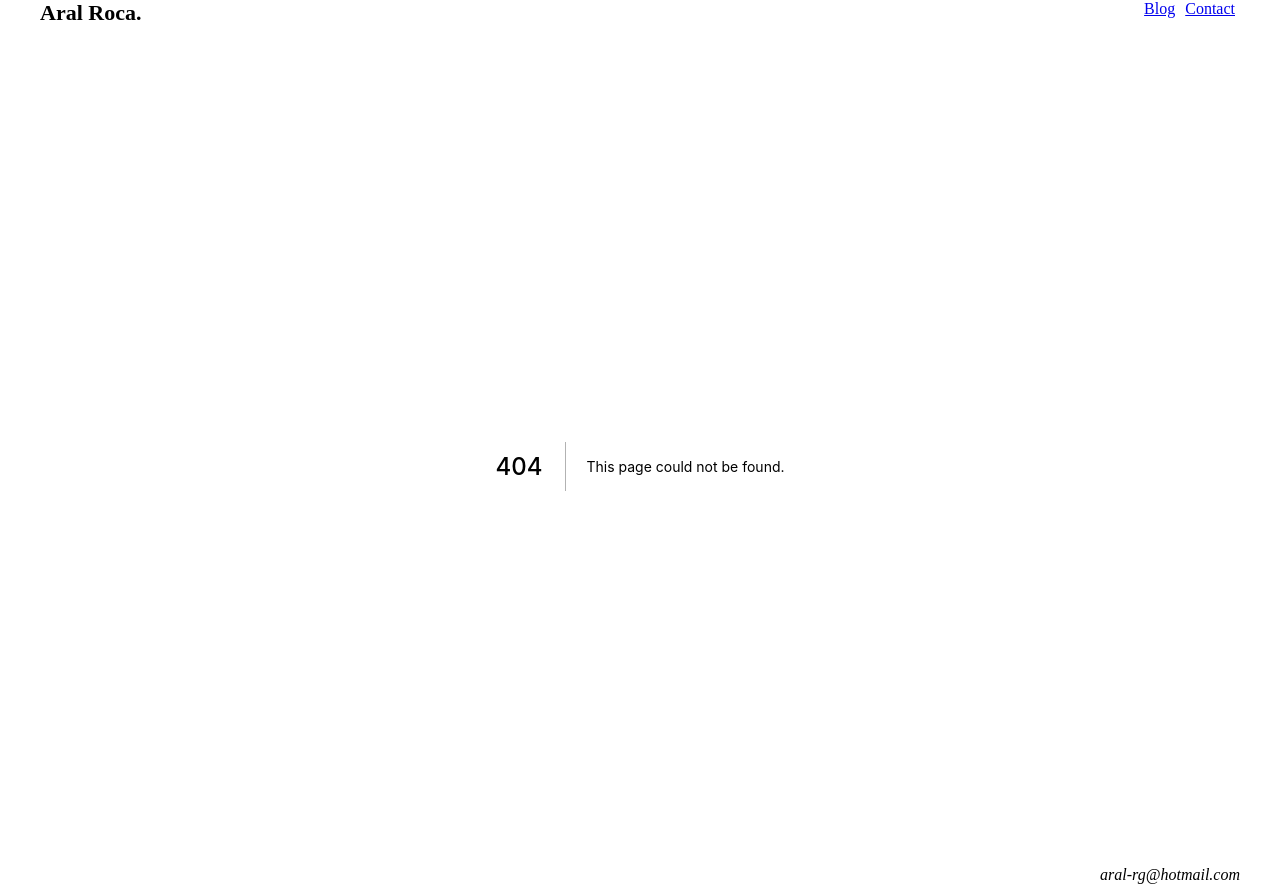
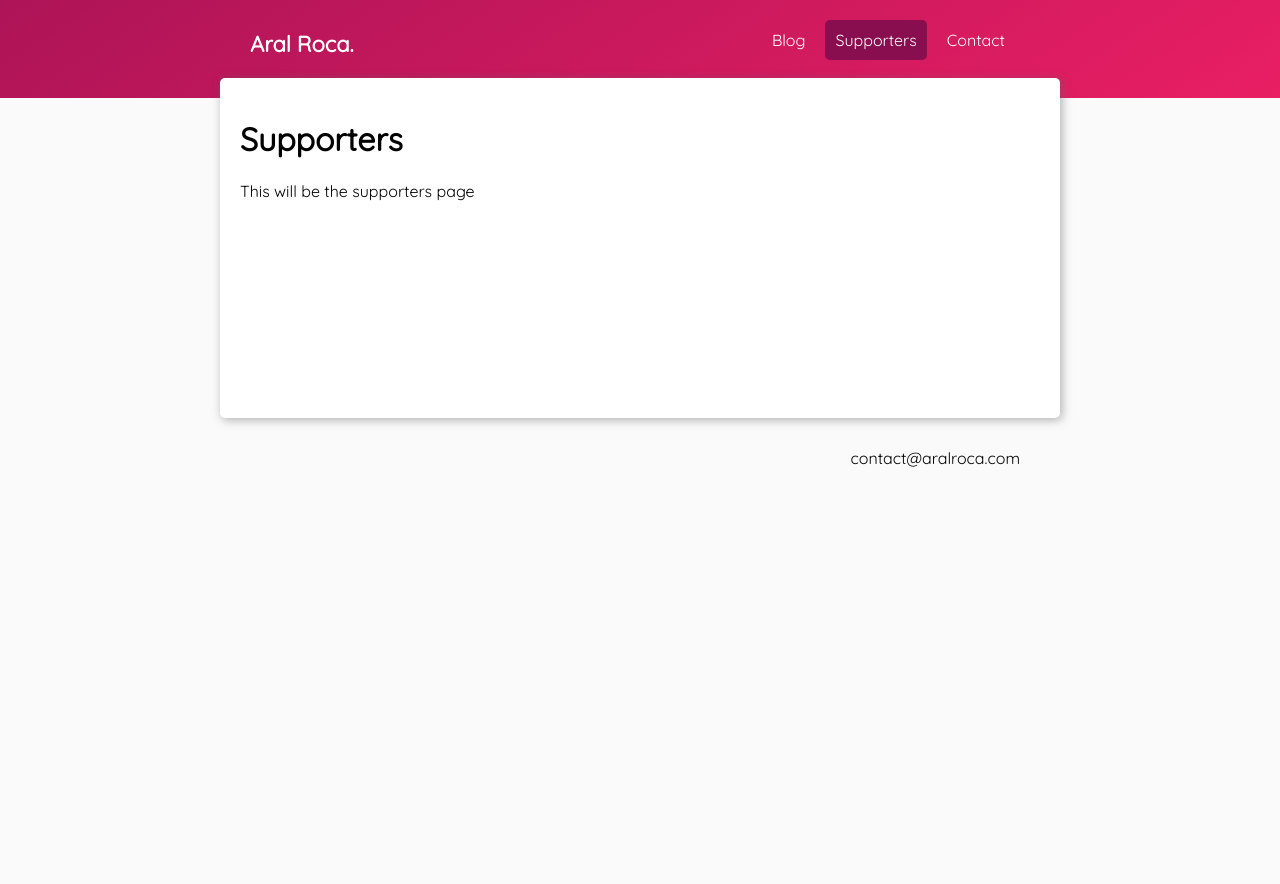
Before and after one commit to aralroca/aralroca.com, a Next.js app: page /supporters in a window 1280 px wide. Before the commit this address had no page. After the commit the page ends 800 px from the top, so only its background shows below. Built offline with nearby package versions, Linux system fonts and the light colour scheme.

Commit message:
Improve layout and add timeToRead

```diff
--- a/package.json
+++ b/package.json
@@ -17,7 +17,8 @@
     "preact-render-to-string": "5.1.6",
     "react": "github:preact-compat/react#1.0.0",
     "react-dom": "github:preact-compat/react-dom#1.0.0",
-    "react-ssr-prepass": "npm:preact-ssr-prepass@1.0.1"
+    "react-ssr-prepass": "npm:preact-ssr-prepass@1.0.1",
+    "reading-time": "1.2.0"
   },
   "devDependencies": {
     "husky": "4.2.5",
--- a/pages/_app.js
+++ b/pages/_app.js
@@ -1,17 +1,14 @@
 import Link from 'next/link'
-import Head from 'next/head'
+import { useRouter } from 'next/router'
 
 import '../styles/main.css'
 
 export default function Layout({ Component, pageProps }) {
+  const { pathname } = useRouter()
+  const isActive = (link) => (pathname.startsWith(link) ? 'active' : '')
+
   return (
     <>
-      <Head>
-        <meta
-          name="viewport"
-          content="width=device-width, initial-scale=1, maximum-scale=1.0"
-        />
-      </Head>
       <header>
         <Link href="/">
           <a title="Go to homepage" className="logo">
@@ -20,10 +17,13 @@ export default function Layout({ Component, pageProps }) {
         </Link>
         <nav>
           <Link href="/blog">
-            <a>Blog</a>
+            <a className={isActive('/blog')}>Blog</a>
+          </Link>
+          <Link href="/supporters">
+            <a className={isActive('/supporters')}>Supporters</a>
           </Link>
           <Link href="/contact">
-            <a>Contact</a>
+            <a className={isActive('/contact')}>Contact</a>
           </Link>
         </nav>
       </header>
@@ -32,8 +32,8 @@ export default function Layout({ Component, pageProps }) {
         <Component {...pageProps} />
       </main>
       <footer>
-        <a title="Contact me" href="mailto:aral-rg@hotmail.com">
-          aral-rg@hotmail.com
+        <a title="Contact me" href="mailto:contact@aralroca.com">
+          contact@aralroca.com
         </a>
       </footer>
     </>
--- /dev/null
+++ b/pages/_document.js
@@ -0,0 +1,25 @@
+import Document, { Html, Head, Main, NextScript } from 'next/document'
+
+export default class MyDocument extends Document {
+  render() {
+    return (
+      <Html lang="en">
+        <Head>
+          <title>Aral Roca</title>
+          <meta
+            name="viewport"
+            content="width=device-width, initial-scale=1, maximum-scale=1.0"
+          />
+          <link
+            href="https://fonts.googleapis.com/css2?family=Quicksand&display=swap"
+            rel="stylesheet"
+          />
+        </Head>
+        <body className="light-theme">
+          <Main />
+          <NextScript />
+        </body>
+      </Html>
+    )
+  }
+}
--- a/pages/index.js
+++ b/pages/index.js
@@ -1,5 +1,4 @@
 import React from 'react'
-import Link from 'next/link'
 
 export default function Home() {
   return <div>This is the homepage... There is nothing at this moment.</div>
--- /dev/null
+++ b/pages/supporters.js
@@ -0,0 +1,8 @@
+export default function Supporters() {
+  return (
+    <>
+      <h1>Supporters</h1>
+      This will be the supporters page
+    </>
+  )
+}
--- a/styles/main.css
+++ b/styles/main.css
@@ -1,6 +1,31 @@
-main {
-  overflow-x: hidden;
-  max-width: 800px;
+body,
+html {
+  font-family: QuickSand;
+  padding: 0;
+  margin: 0;
+}
+
+.light-theme {
+  background-color: rgb(250, 250, 250);
+}
+
+.light-theme main {
+  background-color: white;
+}
+
+.light-theme header {
+  background: linear-gradient(-213deg, #ad1457 0%, #e91e63 100%) right center /
+      contain no-repeat,
+    left center #f06292;
+}
+
+.light-theme header nav a {
+  color: white;
+}
+
+.light-theme header nav a:hover,
+.light-theme header nav a.active {
+  background-color: #880e4f;
 }
 
 main img {
@@ -10,7 +35,7 @@ main img {
 header,
 footer {
   display: flex;
-  max-width: 1200px;
+  padding: 30px calc((100% - 800px) / 2) 40px;
 }
 
 footer {
@@ -18,35 +43,54 @@ footer {
 }
 
 header nav {
-  margin-left: auto;
+  margin: 0 20px 0 auto;
 }
 
 header nav a {
+  text-decoration: none;
+  transition-duration: 0.3s;
   margin: 0 5px;
+  padding: 10px;
+  border-radius: 5px;
 }
 
 .logo {
   font-size: 22px;
   font-weight: bold;
+  color: white;
+  padding-left: 10px;
+}
+
+.post-info,
+.footer {
+  font-size: 14px;
+  font-style: italic;
 }
 
 footer a {
-  font-style: italic;
+  color: black;
+  margin-right: 20px;
 }
 
 footer a,
 .logo {
   text-decoration: none;
-  color: black;
 }
 
 main {
-  padding-top: 40px;
-  min-height: 90vh;
+  border-radius: 5px;
+  box-shadow: 2px 2px 10px 0px rgba(102, 102, 102, 0.5);
+  margin-top: -20px;
+  max-width: 800px;
+  min-height: 300px;
+  overflow-x: hidden;
+  padding: 20px;
+  z-index: 1;
 }
 
 main,
 header,
 footer {
-  margin: 0 auto;
+  margin-left: auto;
+  margin-right: auto;
 }
```
Also changed, not shown: pages/blog/[slug].js (+17 -9 lines), utils/niceDateText.js (added, +10 -0 lines), 1 other file (tests, documents, lock files or other folders).
